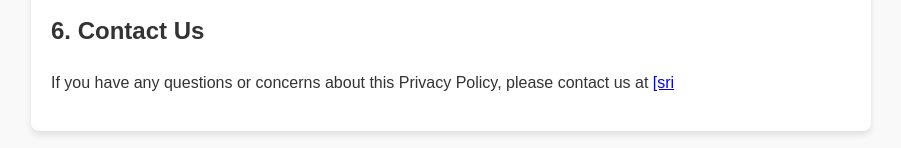
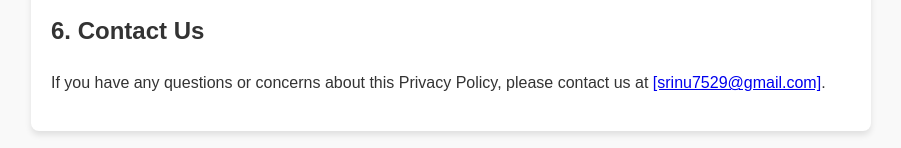
Before and after one commit to Sreenivas-Reddy-S/Nutrition-Privacy, a plain HTML site: page index.html in a window 1280 px wide. Shown: the part 973-1121 px from the top of the page, without its empty margins (189-1090 px from the left). Drawn offline with Linux system fonts and the light colour scheme.

Commit message:
Update index.html

```diff
--- a/index.html
+++ b/index.html
@@ -91,7 +91,7 @@
   <p>We may update this Privacy Policy from time to time. Any changes will be reflected on this page, and the effective date will be updated accordingly.</p>
 
   <h2>6. Contact Us</h2>
-  <p>If you have any questions or concerns about this Privacy Policy, please contact us at <a href="mailto:[srinu7529@gmail.com]">[sri
+  <p>If you have any questions or concerns about this Privacy Policy, please contact us at <a href="mailto:[srinu7529@gmail.com]">[srinu7529@gmail.com]</a>.</p>
   </div>
 </body>
 </html>
```
